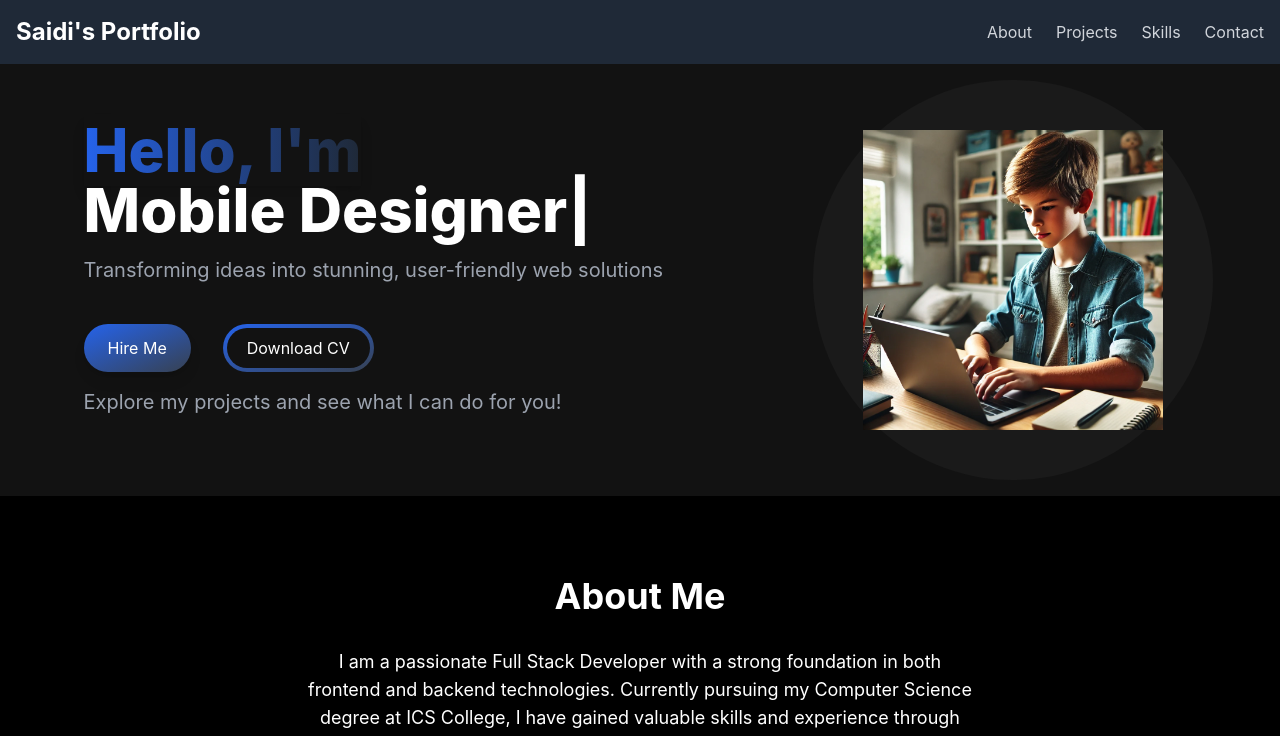
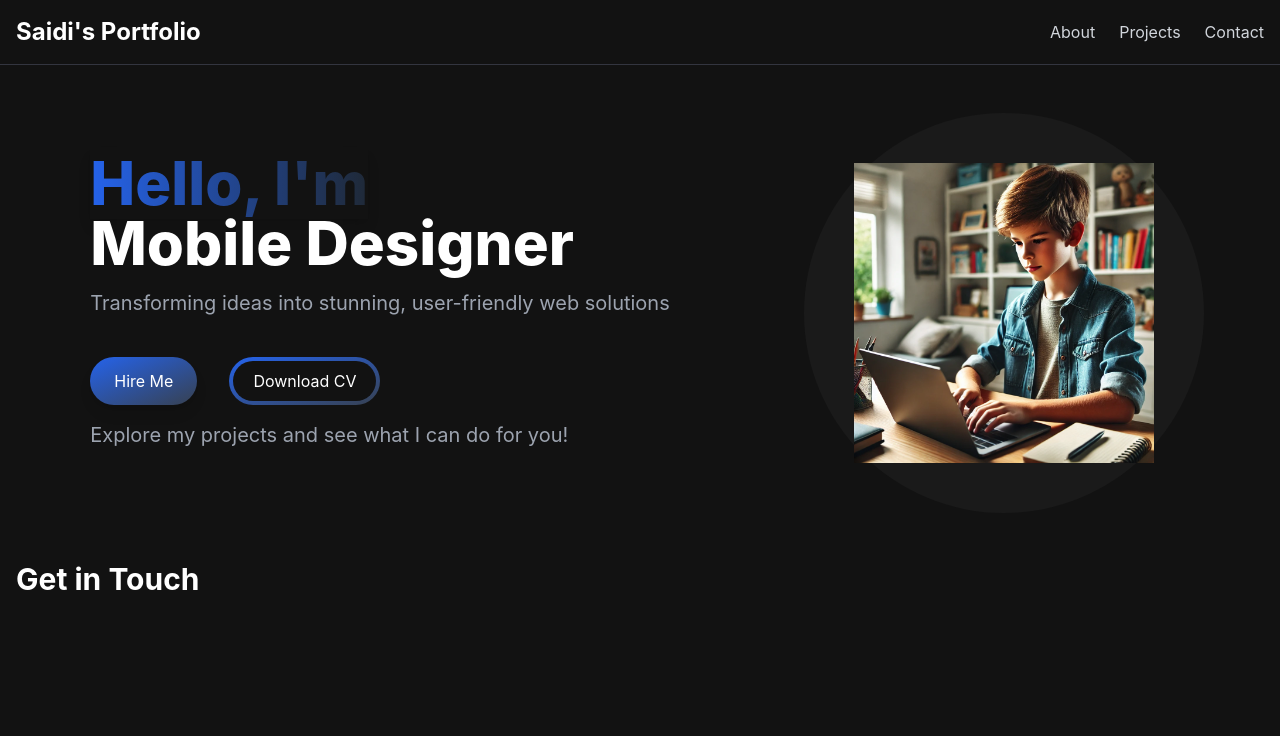
Before and after one commit to 12siragi/saidi-portfolio-, a Next.js app: page / in a window 1280 px wide. Shown: the top 736 px of the page. Built offline with nearby package versions, Linux system fonts and the light colour scheme.

Commit message:
saidiportfolio

```diff
--- a/src/app/components/Navbar.jsx
+++ b/src/app/components/Navbar.jsx
@@ -5,23 +5,27 @@ import NavLink from "./NavLink"; // A separate component for navigation links
 import { Bars3Icon, XMarkIcon } from "@heroicons/react/24/solid";
 import MenuOverlay from "./MenuOverlay"; // A component for mobile menu overlay
 
+const navLinks = [
+  { title: "About", path: "#about" },
+  { title: "Projects", path: "#projects" },
+  { title: "Contact", path: "#contact" },
+];
+
 const Navbar = () => {
   const [isOpen, setIsOpen] = useState(false); // State to manage mobile menu visibility
 
   const toggleMenu = () => {
-    setIsOpen(!isOpen); // Toggle the menu open/close state
+    setIsOpen((prev) => !prev); // Toggle the menu open/close state
   };
 
   return (
-    <nav className="bg-gray-800">
-      <div className="max-w-7xl mx-auto px-4 py-4">
-        <div className="flex justify-between items-center">
+    <nav className="bg-[#121212] border-b border-[#33353F]">
+      <div className="max-w-7xl mx-auto px-4 py-4 flex justify-between items-center">
         <div className="text-white text-2xl font-bold">Saidi&apos;s Portfolio</div>
         <div className="hidden md:flex space-x-6">
-            <NavLink href="#about">About</NavLink>
-            <NavLink href="#projects">Projects</NavLink>
-            <NavLink href="#skills">Skills</NavLink>
-            <NavLink href="#contact">Contact</NavLink>
+          {navLinks.map((link, index) => (
+            <NavLink key={index} href={link.path}>{link.title}</NavLink>
+          ))}
         </div>
         <div className="md:hidden">
           <button onClick={toggleMenu} className="text-gray-300 hover:text-white focus:outline-none">
@@ -33,8 +37,7 @@ const Navbar = () => {
           </button>
         </div>
       </div>
-      </div>
-      {isOpen && <MenuOverlay toggleMenu={toggleMenu} />} {/* Render MenuOverlay if isOpen is true */}
+      {isOpen && <MenuOverlay toggleMenu={toggleMenu} links={navLinks} />} {/* Render MenuOverlay if isOpen is true */}
     </nav>
   );
 };
--- a/src/app/page.js
+++ b/src/app/page.js
@@ -1,18 +1,27 @@
 import Image from "next/image";
 import HeroSection from "./components/HeroSection";
 import Navbar from "./components/Navbar";
-import About from "./components/About";
-import Skills from "./components/Skills";
 import EmailSection from "./components/EmailSection";
 
 export default function Home() {
   return (
-    <main className="flex min-h-screen flex-col bg-[#121212]">
-     <Navbar />
-     <HeroSection />
-     <About />
-     <Skills />
-     <EmailSection />
-      </main>
+    <main className="flex flex-col min-h-screen bg-[#121212] text-white">
+      <Navbar />
+
+      <div className="container mx-auto px-4 py-8">
+        {/* Hero Section */}
+        <section className="mb-12">
+          <HeroSection />
+        </section>
+
+
+
+        {/* Email Section */}
+        <section>
+          <h2 className="text-3xl font-bold">Get in Touch</h2>
+          <EmailSection />
+        </section>
+      </div>
+    </main>
   );
 }
```
Lines whose indentation alone changed are shown as unchanged.
